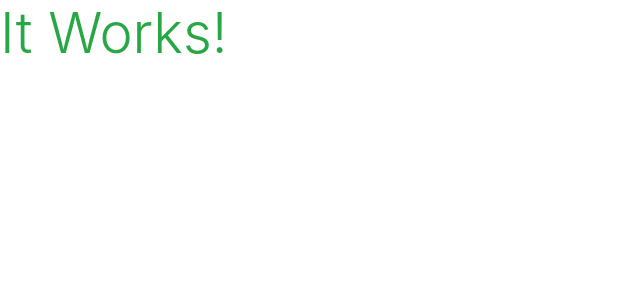
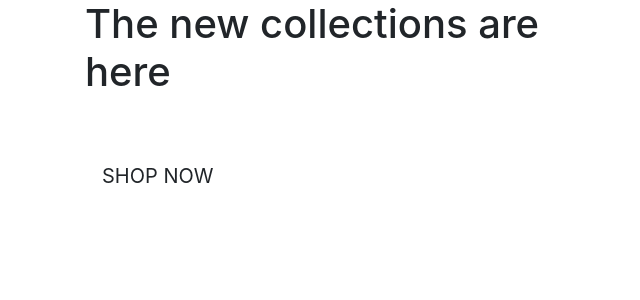
Before and after one commit to Tom-Nagy/boutique-ado, a Django app: page / in a window 1280 px wide. Shown: the top 300 px of the page, without its empty margins (0-640 px from the left). Run offline with Django 3.2, Linux system fonts and the light colour scheme; some libraries are stand-ins or nearby versions.

Commit message:
Add home page content

```diff
--- a/home/templates/home/index.html
+++ b/home/templates/home/index.html
@@ -1,8 +1,27 @@
 {% extends "base.html" %}
 {% load static %}
 
+{% block page_header %}
+    <div class="conatainer header-container">
+        <div class="row">
+            <div class="col"></div>
+        </div>
+    </div>
+{% endblock %}
+
 {% block content %}
-    <h1 class="display-4 text-success">
-        It Works!
-    </h1>
+    <div class="container h100">
+        <div class="row h100">
+            <div class="col-7 col-md-6 my-auto">
+                <h1 class="dislpay-4 logo-font text-black">
+                    The new collections are here
+                </h1>
+                <div class="my-5">
+                    <h4>
+                        <a href="" class="shop-now-button btn btn-lg rounded-0 text-uppercase py-3">Shop Now</a>
+                    </h4>
+                </div>
+            </div>
+        </div>
+    </div>
 {% endblock %}
```
